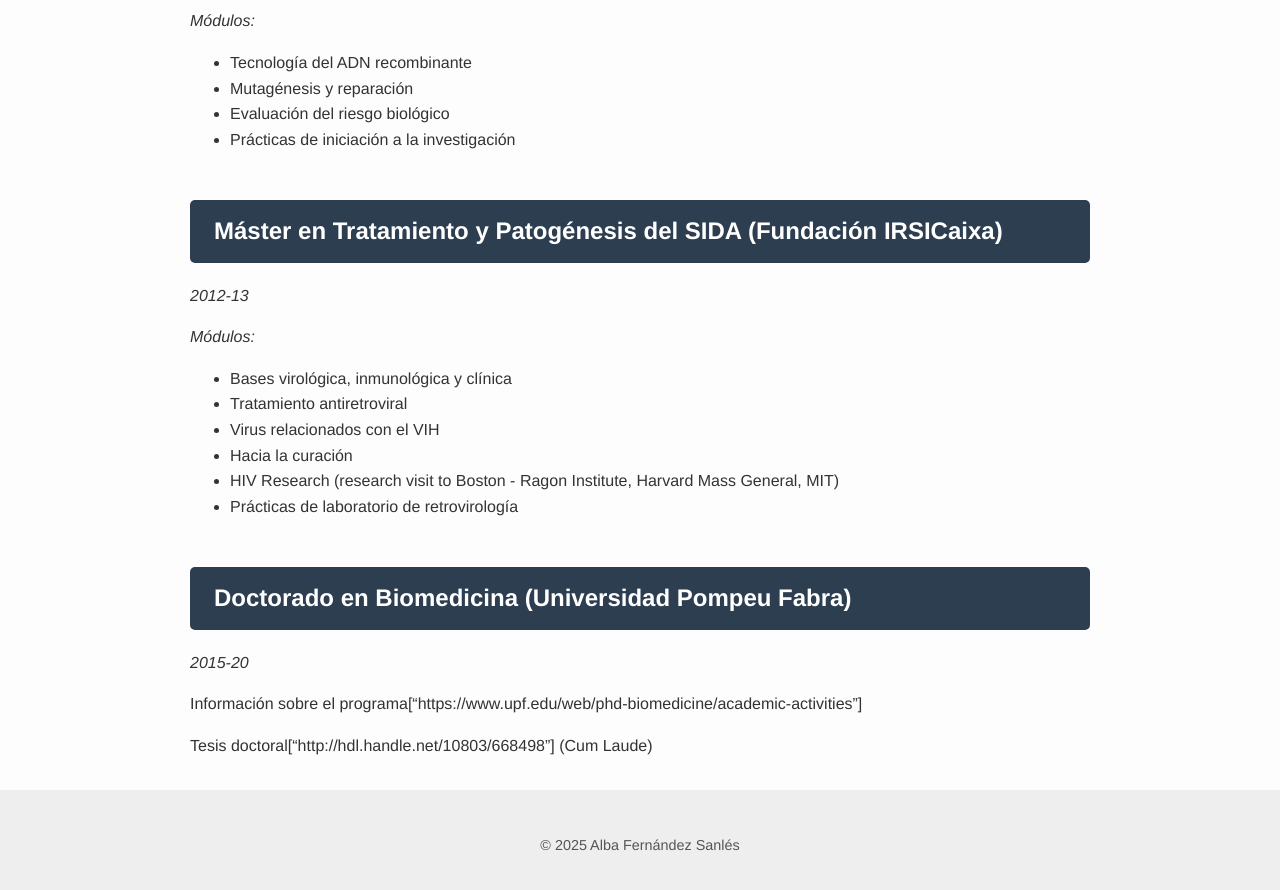
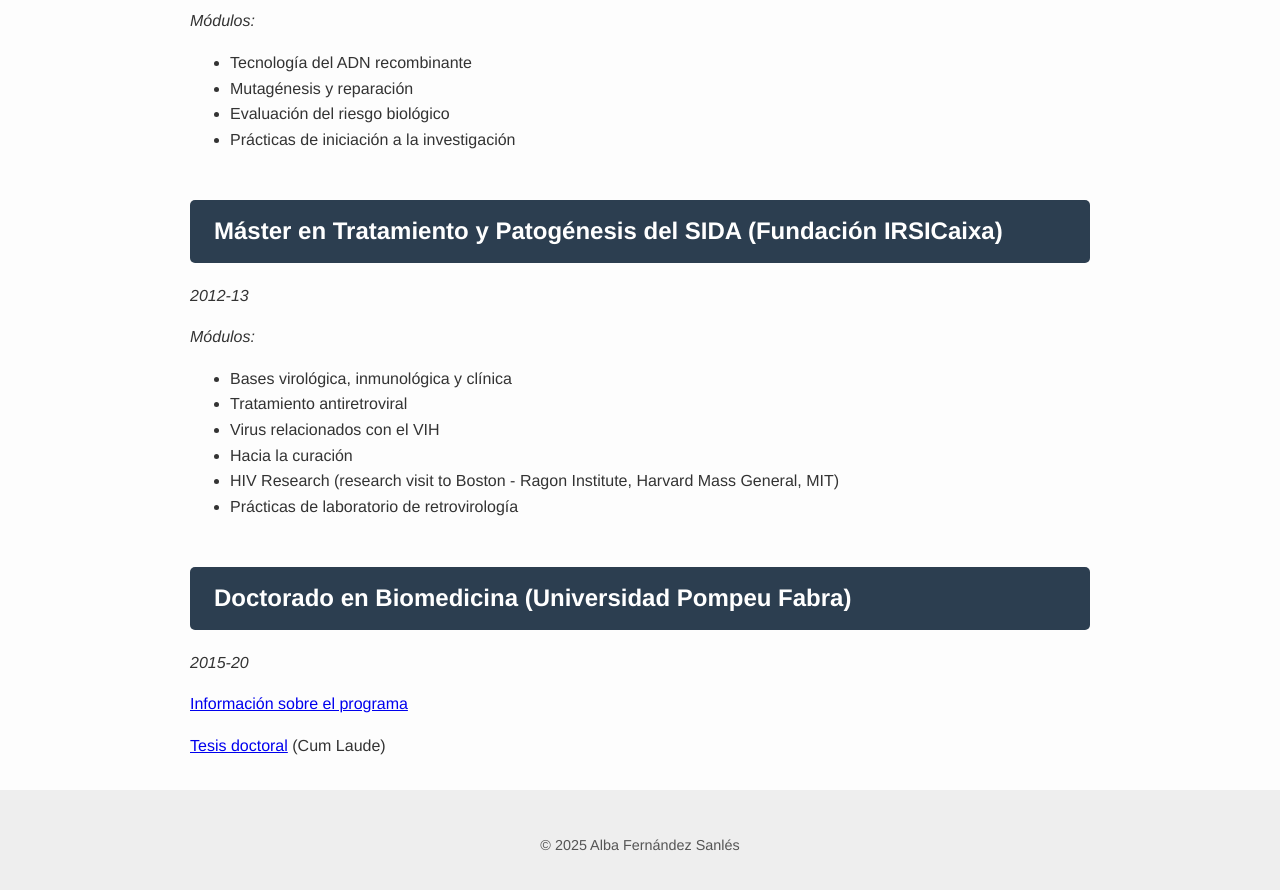
Before and after one commit to albafsanles/albafsanles.github.io, a Jekyll site: the page built from assets/subjects.md, in a window 1280 px wide and 900 px high, scrolled down 4763 px. Shown: the top 890 px of the window. Built offline with Jekyll 4.4.1, drawn with Linux system fonts in a browser that asks for light colours.

Commit message:
Update subjects.md

```diff
--- a/assets/subjects.md
+++ b/assets/subjects.md
@@ -196,6 +196,6 @@ _Módulos:_
 ## Doctorado en Biomedicina (Universidad Pompeu Fabra)
 _2015-20_
 
-Información sobre el programa["https://www.upf.edu/web/phd-biomedicine/academic-activities"]
+[Información sobre el programa](https://www.upf.edu/web/phd-biomedicine/academic-activities)
 
-Tesis doctoral["http://hdl.handle.net/10803/668498"] (Cum Laude)
+[Tesis doctoral](http://hdl.handle.net/10803/668498) (Cum Laude)
```
